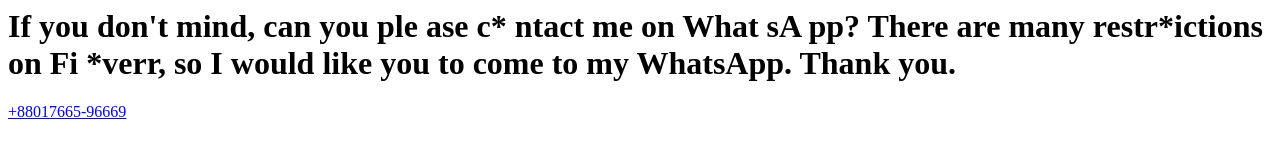
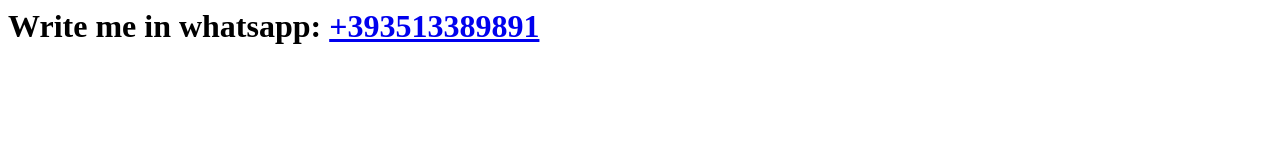
Before and after one commit to Jicodex/live_demo, a plain HTML site: page index.html in a window 1280 px wide. Drawn offline with Linux system fonts and the light colour scheme.

Commit message:
Update index.html

```diff
--- a/index.html
+++ b/index.html
@@ -1,2 +1 @@
-<h1>If you don't mind, can you ple ase c* ntact me on What sA pp? There are many restr*ictions on Fi *verr, so I would like you to come to my WhatsApp. Thank you. </h1>
-<a href="https://wa.me/88001766596669?text="> +88017665-96669</a>
+<h1>Write me in whatsapp:  <a href="https://wa.me/393513389891?text="> +393513389891 </a></h1>
```
